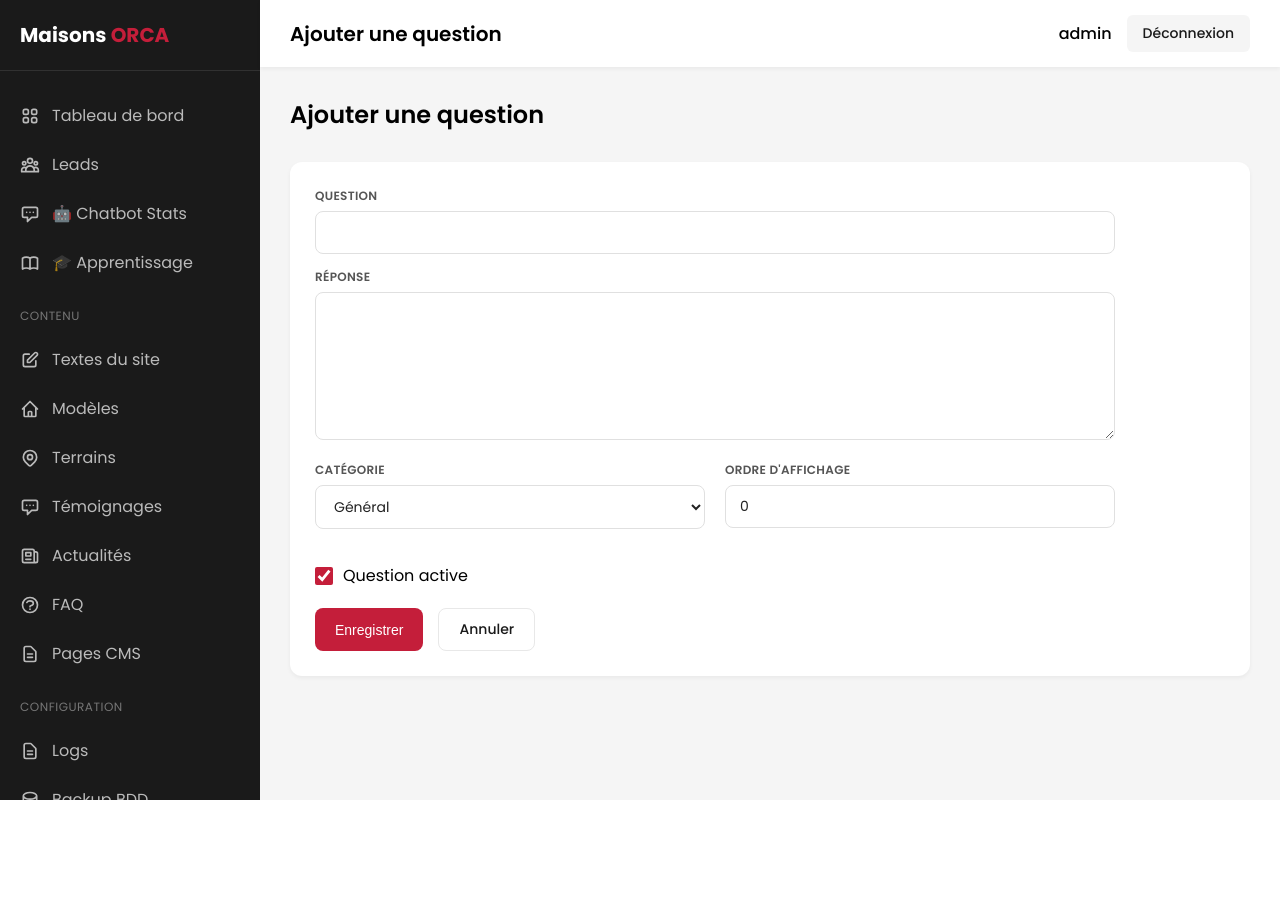
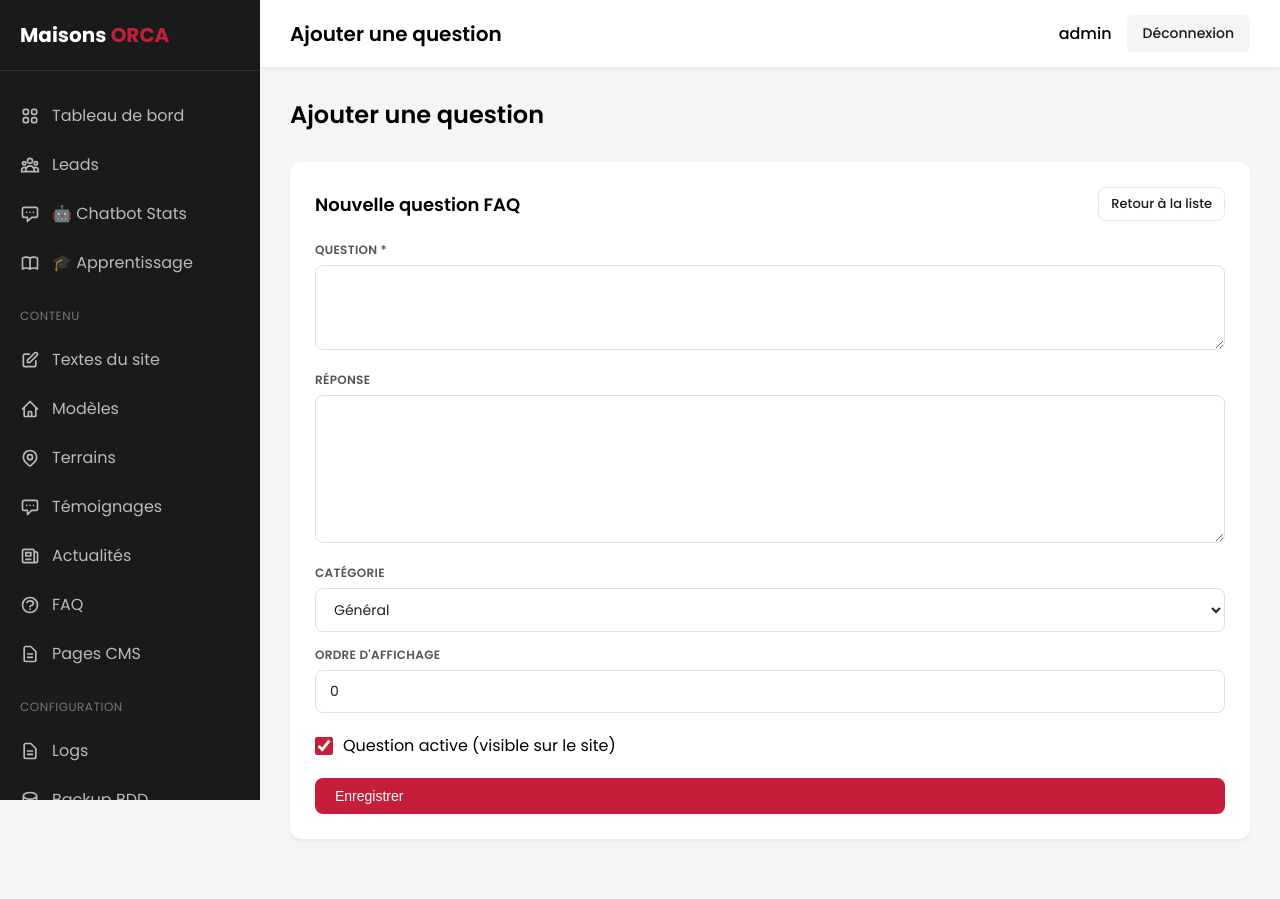
Before and after one commit to frenchycompany/orca, a PHP site: page /admin/faq-edit.php in a window 1280 px wide. Before the commit the page ends 800 px from the top, so only its background shows below. Run offline with PHP 8.4, Linux system fonts and the light colour scheme; a user stored in the database is signed in; data comes from the database, SQL or seed files in the repository.

Commit message:
Redesign faq-edit.php: modern layout with proper form classes
https://claude.ai/code/session_016RUDzitpv7eW8fh1v1kfQE

```diff
--- a/admin/faq-edit.php
+++ b/admin/faq-edit.php
@@ -54,18 +54,22 @@ include 'includes/admin-header.php';
     <h1 class="admin-title"><?php echo $faq ? 'Modifier' : 'Ajouter'; ?> une question</h1>
 
     <div class="admin-section">
-        <form method="POST" style="max-width: 800px;">
+        <div class="section-header">
+            <h2><?php echo $faq ? 'Modifier la question #' . $faq['id'] : 'Nouvelle question FAQ'; ?></h2>
+            <a href="faq.php" class="btn btn-sm btn-outline">Retour à la liste</a>
+        </div>
+
+        <form method="POST">
             <div class="form-group">
-                <label class="form-label">Question</label>
-                <input type="text" name="question" class="form-control" value="<?php echo htmlspecialchars($faq['question'] ?? ''); ?>" required>
+                <label class="form-label">Question *</label>
+                <textarea name="question" class="form-control" rows="3" required><?php echo htmlspecialchars($faq['question'] ?? ''); ?></textarea>
             </div>
 
             <div class="form-group">
                 <label class="form-label">Réponse</label>
-                <textarea name="reponse" class="form-control" rows="6"><?php echo $faq['reponse'] ?? ''; ?></textarea>
+                <textarea name="reponse" class="form-control" rows="6"><?php echo htmlspecialchars($faq['reponse'] ?? ''); ?></textarea>
             </div>
 
-            <div class="form-row" style="display: grid; grid-template-columns: 1fr 1fr; gap: 20px;">
             <div class="form-group">
                 <label class="form-label">Catégorie</label>
                 <select name="categorie" class="form-control">
@@ -77,21 +81,18 @@ include 'includes/admin-header.php';
                     <option value="normes" <?php echo ($faq['categorie'] ?? '') == 'normes' ? 'selected' : ''; ?>>Normes</option>
                 </select>
             </div>
+
             <div class="form-group">
                 <label class="form-label">Ordre d'affichage</label>
                 <input type="number" name="ordre_affichage" class="form-control" value="<?php echo $faq['ordre_affichage'] ?? '0'; ?>">
             </div>
-            </div>
 
             <div class="form-check" style="margin: 20px 0;">
                 <input type="checkbox" id="is_active" name="is_active" <?php echo ($faq['is_active'] ?? 1) ? 'checked' : ''; ?>>
-                <label for="is_active">Question active</label>
+                <label for="is_active">Question active (visible sur le site)</label>
             </div>
 
-            <div style="display: flex; gap: 15px;">
-                <button type="submit" class="btn btn-primary">Enregistrer</button>
-                <a href="faq.php" class="btn btn-outline">Annuler</a>
-            </div>
+            <button type="submit" class="btn btn-primary" style="width: 100%;">Enregistrer</button>
         </form>
     </div>
 </div>
```
Lines whose indentation alone changed are shown as unchanged.
